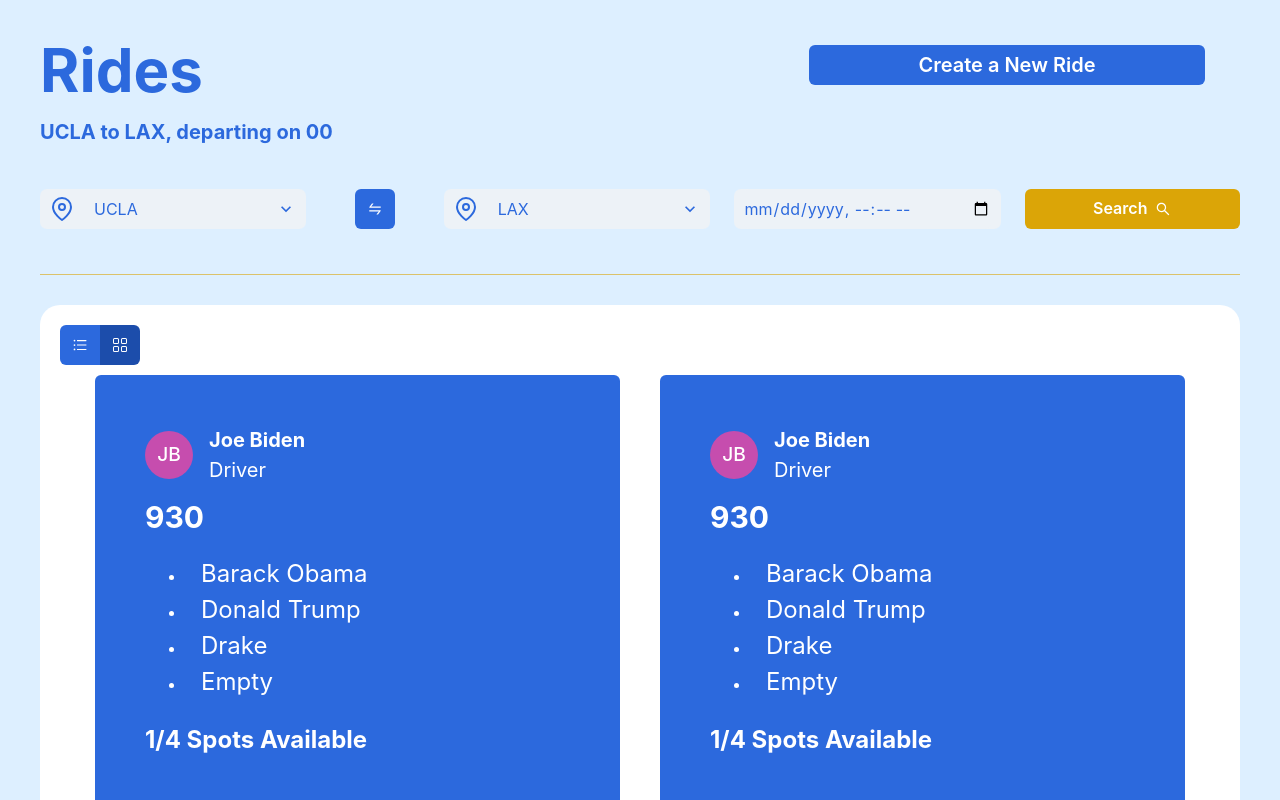
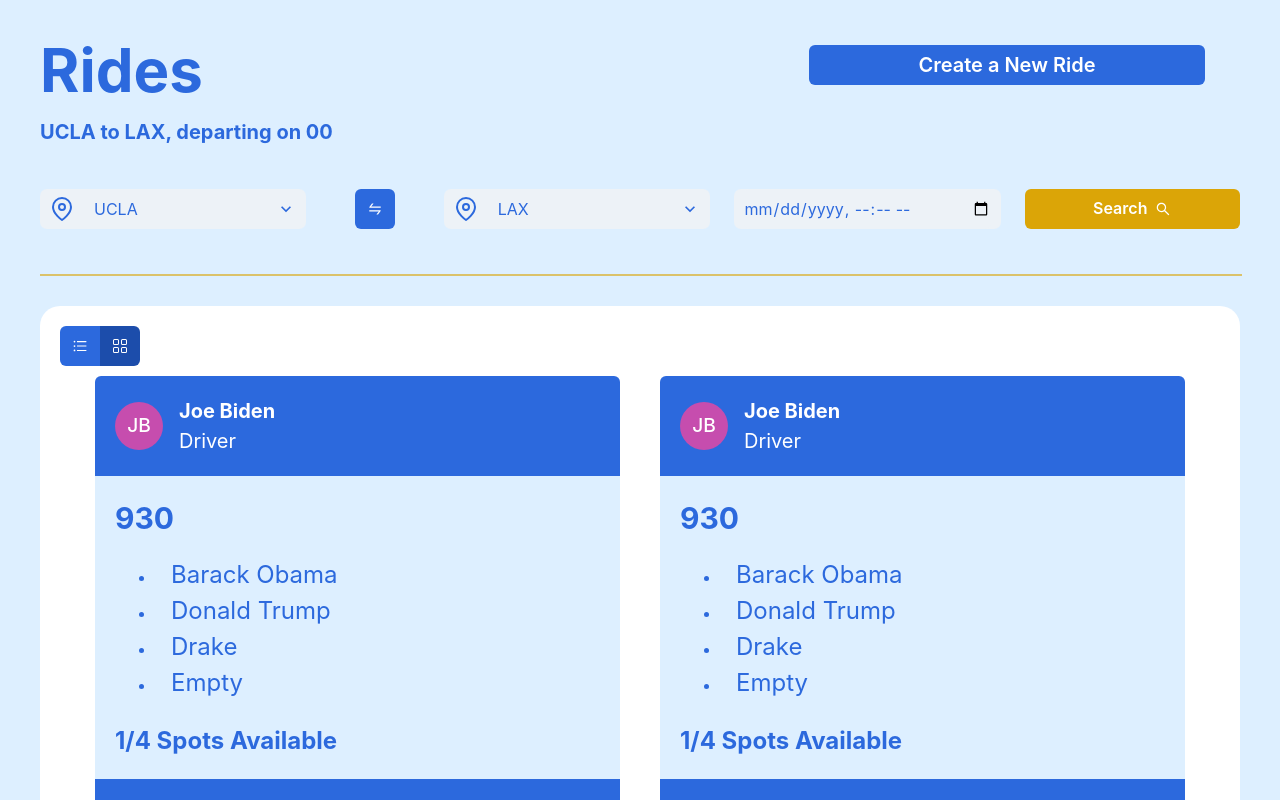
Before and after one commit to shzcuber/bruber, a React (Create React App) app in the folder frontend/: page /rides in a window 1280 px wide. Both pictures are taken after a click on the button 120 px from the left and 345 px from the top of the page. Shown: the top 800 px of the page. Built offline with nearby package versions, Linux system fonts and the light colour scheme; a web font is replaced by a local one.

Commit message:
Add specific ride card style into Card.js, more styling for Rides page

```diff
--- a/frontend/src/components/Card.js
+++ b/frontend/src/components/Card.js
@@ -4,10 +4,14 @@ const { definePartsStyle, defineMultiStyleConfig } =
   createMultiStyleConfigHelpers(cardAnatomy.keys);
 
 const variants = {
-  primary: definePartsStyle({
+  rideCard: definePartsStyle({
     container: {
       backgroundColor: "primary.500",
       color: "text.onPrimary",
+    },
+    body: {
+      backgroundColor: "primary.150",
+      color: "primary.500",
     },
   }),
   secondary: definePartsStyle({
--- a/frontend/src/pages/Rides.js
+++ b/frontend/src/pages/Rides.js
@@ -65,8 +65,8 @@ function RideCard(props) {
   console.log(props);
   const peopleList = passengersToList(props.names, props.capacity);
   return (
-    <Card padding="30px" variant="primary">
-      <CardHeader height="70px">
+    <Card variant="rideCard">
+      <CardHeader>
         <Flex gap="4" align="center">
           <Avatar name={props.driver} />
           <Box>
@@ -123,9 +123,9 @@ function RideCardAccordion(props) {
   const rideAccordionItems = props.rides.map((ride, index) => (
     <AccordionItem
       key={index}
+      borderRadius="7px"
       background="primary.500"
       color="text.onPrimary"
-      borderRadius="7px"
     >
       <AccordionButton display="block">
         <Flex align="center">
@@ -142,7 +142,7 @@ function RideCardAccordion(props) {
           <AccordionIcon />
         </Flex>
       </AccordionButton>
-      <AccordionPanel>
+      <AccordionPanel background="primary.150" color="primary.500">
         <UnorderedList paddingLeft="25px" height="150px" overflow="hidden">
           {passengersToList(ride.passengers, ride.capacity)}
         </UnorderedList>
@@ -339,7 +339,11 @@ function Rides() {
       <Box marginBottom="20px">
         <JourneyInputter locations={sampleLocations} journey={journey} />
       </Box>
-      <Divider borderColor="secondary.500" />
+      <Divider
+        borderStyle="solid"
+        borderWidth="1px"
+        borderColor="secondary.500"
+      />
       <Box
         margin="30px 0px"
         backgroundColor="primary.100"
```
